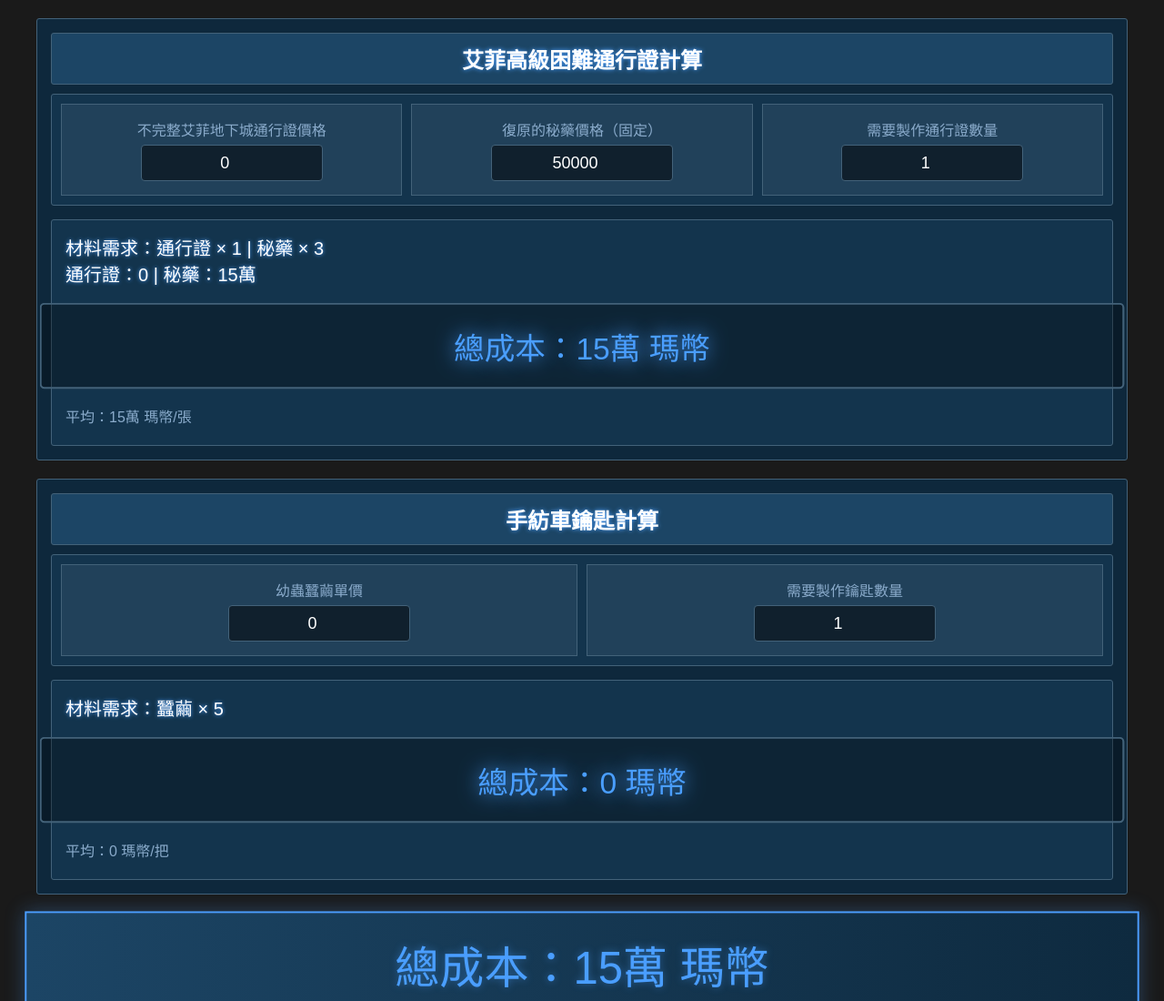
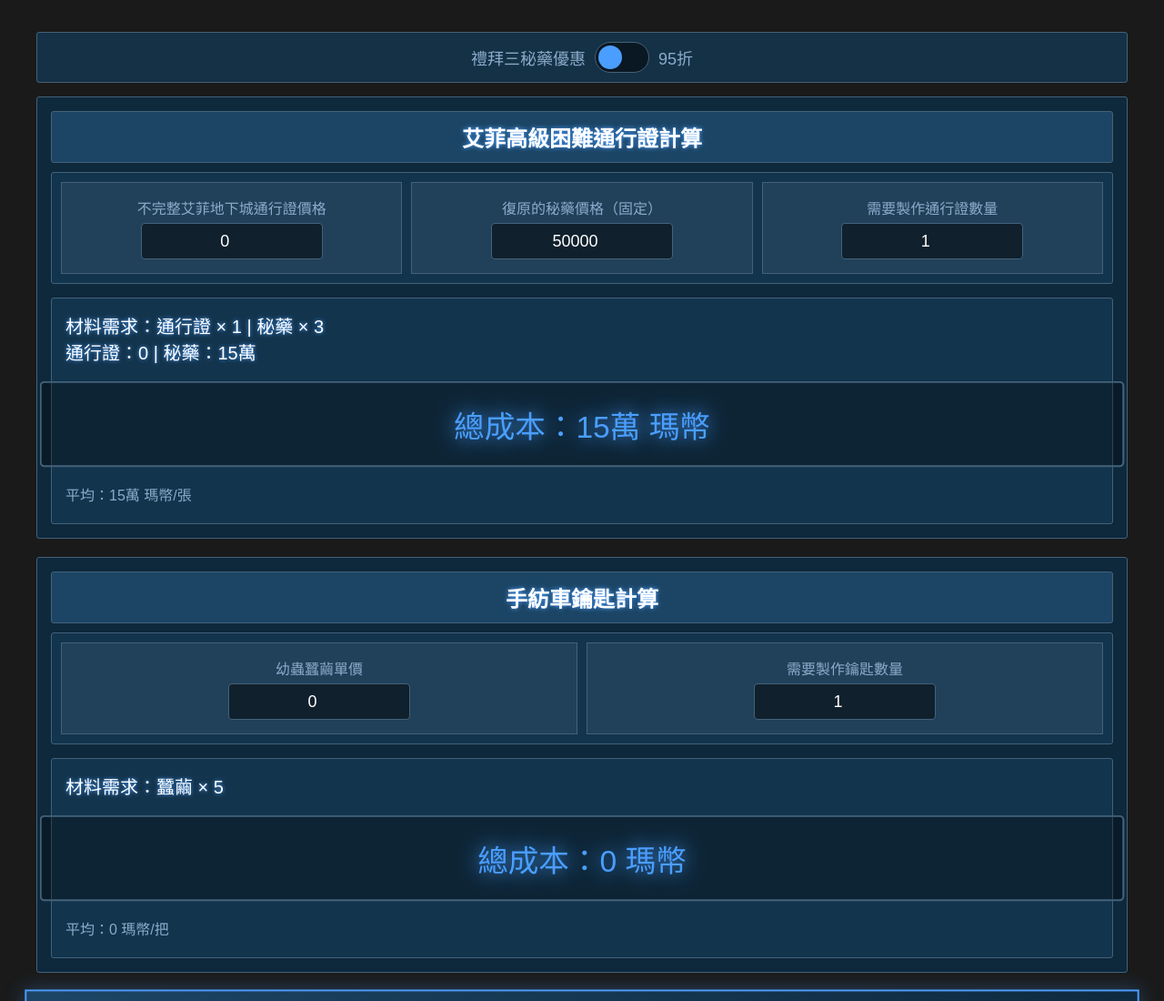
Before and after one commit to Hinake27/Mabinogi-Alby_Hardmode_Higher_Evil_Pass-CN, a plain HTML site: page index.html in a window 1280 px wide. Shown: the top 1100 px of the page at 91% size. Drawn offline with Linux system fonts and the light colour scheme.

Commit message:
Update index.html

```diff
--- a/index.html
+++ b/index.html
@@ -5,6 +5,7 @@
     <meta name="viewport" content="width=device-width, initial-scale=1.0">
     <title>艾菲通行證與手紡車鑰匙計算工具</title>
     <style>
+        /* 保留原有樣式 */
         * { margin: 0; padding: 0; box-sizing: border-box; }
 
         body {
@@ -119,6 +120,70 @@
             animation: pulse 3s infinite;
         }
 
+        /* 新增開關按鈕樣式 */
+        .switch-container {
+            display: flex;
+            align-items: center;
+            justify-content: center;
+            margin: 15px 0;
+            padding: 10px;
+            background: rgba(20, 55, 82, 0.8);
+            border: 1px solid #436279;
+            border-radius: 3px;
+        }
+
+        .switch {
+            position: relative;
+            display: inline-block;
+            width: 60px;
+            height: 34px;
+            margin: 0 10px;
+        }
+
+        .switch input {
+            opacity: 0;
+            width: 0;
+            height: 0;
+        }
+
+        .slider {
+            position: absolute;
+            cursor: pointer;
+            top: 0;
+            left: 0;
+            right: 0;
+            bottom: 0;
+            background-color: rgba(0, 0, 0, 0.5);
+            transition: .4s;
+            border-radius: 34px;
+            border: 1px solid #436279;
+        }
+
+        .slider:before {
+            position: absolute;
+            content: "";
+            height: 26px;
+            width: 26px;
+            left: 3px;
+            bottom: 3px;
+            background-color: #4a9eff;
+            transition: .4s;
+            border-radius: 50%;
+        }
+
+        input:checked + .slider {
+            background-color: rgba(74, 158, 255, 0.3);
+        }
+
+        input:checked + .slider:before {
+            transform: translateX(26px);
+        }
+
+        .discount-text {
+            font-size: clamp(14px, 1.5vw, 18px);
+            color: #8aabcb;
+        }
+
         @keyframes pulse {
             50% {
                 transform: scale(1.05);
@@ -135,6 +200,15 @@
 </head>
 <body>
     <div class="container">
+        <div class="switch-container">
+            <span class="discount-text">禮拜三秘藥優惠</span>
+            <label class="switch">
+                <input type="checkbox" id="wednesdayDiscount" oninput="calc()">
+                <span class="slider"></span>
+            </label>
+            <span class="discount-text">95折</span>
+        </div>
+
         <div class="base-window">
             <div class="header">艾菲高級困難通行證計算</div>
             <div class="grid">
@@ -180,23 +254,18 @@ function formatChineseNumber(num) {
             const segments = [];
             let tempNum = num;
 
-    // 處理每四位數一個單位
             for (let i = 0; i < units.length; i++) {
                 const segment = tempNum % 10000;
-        if (segment !== 0 || i === 0) {  // 確保至少顯示個位數
+                if (segment !== 0 || i === 0) {
                     let formattedSegment;
                     if (i === 0) {
-                // 個位數如果是0就不顯示
                         formattedSegment = segment === 0 ? '' : segment.toString();
                     } else {
-                // 其他單位需要補零，但移除前導零
                         formattedSegment = segment.toString().padStart(4, '0');
-                // 移除前導零，除非是完全的0000
                         if (formattedSegment !== '0000') {
                             formattedSegment = parseInt(formattedSegment).toString();
                         }
                     }
-            // 只在非空值時添加到結果中
                     if (formattedSegment !== '') {
                         segments.unshift(formattedSegment + units[i]);
                     }
@@ -205,23 +274,26 @@ function formatChineseNumber(num) {
                 if (tempNum === 0) break;
             }
 
-    return segments.join('') || '0';  // 如果結果是空字串，返回'0'
+            return segments.join('') || '0';
         }
 
         function calc() {
-            // 通行證計算
+            // 獲取並驗證輸入值
             const passPrice = +document.getElementById('passPrice').value || 0;
             const passQty = +document.getElementById('passQuantity').value || 1;
-            const potionPrice = 50000;
+            const cocoonPrice = +document.getElementById('cocoonPrice').value || 0;
+            const keyQty = +document.getElementById('keyQuantity').value || 1;
+            const isWednesday = document.getElementById('wednesdayDiscount').checked;
+
+            // 常數設定
+            const potionPrice = isWednesday ? 50000 * 0.95 : 50000; // 只有秘藥價格套用折扣
             const potionNeeded = 3;
+            const cocoonNeeded = 5;
+
+            // 計算成本
             const passCost = passPrice * passQty;
             const potionCost = potionPrice * potionNeeded * passQty;
             const passTotal = passCost + potionCost;
-
-            // 鑰匙計算
-            const cocoonPrice = +document.getElementById('cocoonPrice').value || 0;
-            const keyQty = +document.getElementById('keyQuantity').value || 1;
-            const cocoonNeeded = 5;
             const keyTotal = cocoonPrice * cocoonNeeded * keyQty;
 
             // 更新顯示
@@ -230,6 +302,7 @@ function formatChineseNumber(num) {
                 <div class="value">通行證：${formatChineseNumber(passCost)} | 秘藥：${formatChineseNumber(potionCost)}</div>
                 <div class="total">總成本：${formatChineseNumber(passTotal)} 瑪幣</div>
                 <div class="label">平均：${formatChineseNumber(Math.round(passTotal/passQty))} 瑪幣/張</div>
+                ${isWednesday ? '<div class="label" style="color: #4a9eff">秘藥已套用禮拜三95折優惠！</div>' : ''}
             `;
 
             document.getElementById('keyResult').innerHTML = `
@@ -242,6 +315,7 @@ function formatChineseNumber(num) {
                 總成本：${formatChineseNumber(passTotal + keyTotal)} 瑪幣<br>
                 <div style="font-size:0.4em;margin-top:10px">
                     (通行證：${formatChineseNumber(passTotal)} + 鑰匙：${formatChineseNumber(keyTotal)})
+                    ${isWednesday ? '<br><span style="color: #4a9eff">秘藥已套用禮拜三95折優惠！</span>' : ''}
                 </div>
             `;
         }
```
Lines whose indentation alone changed are shown as unchanged.
